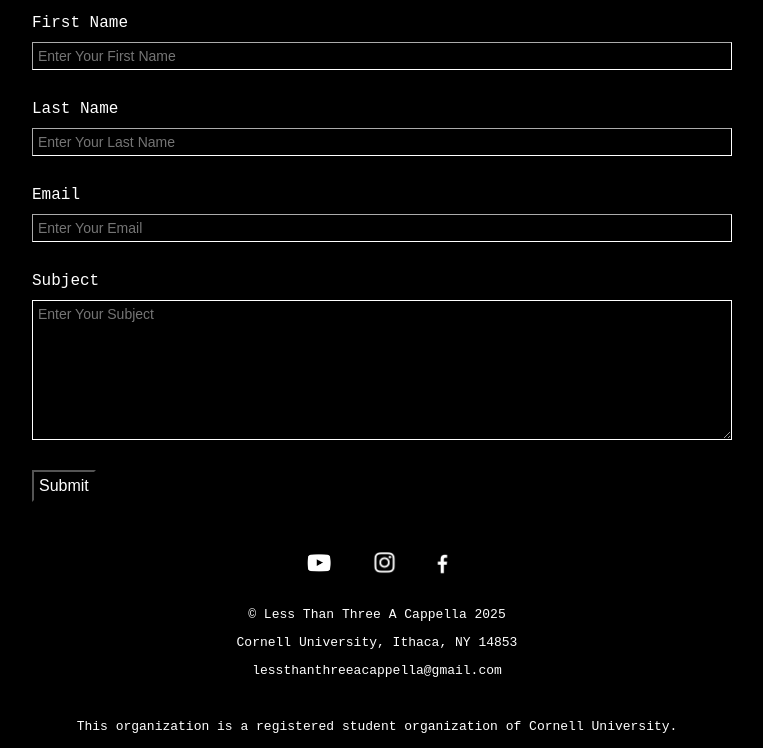
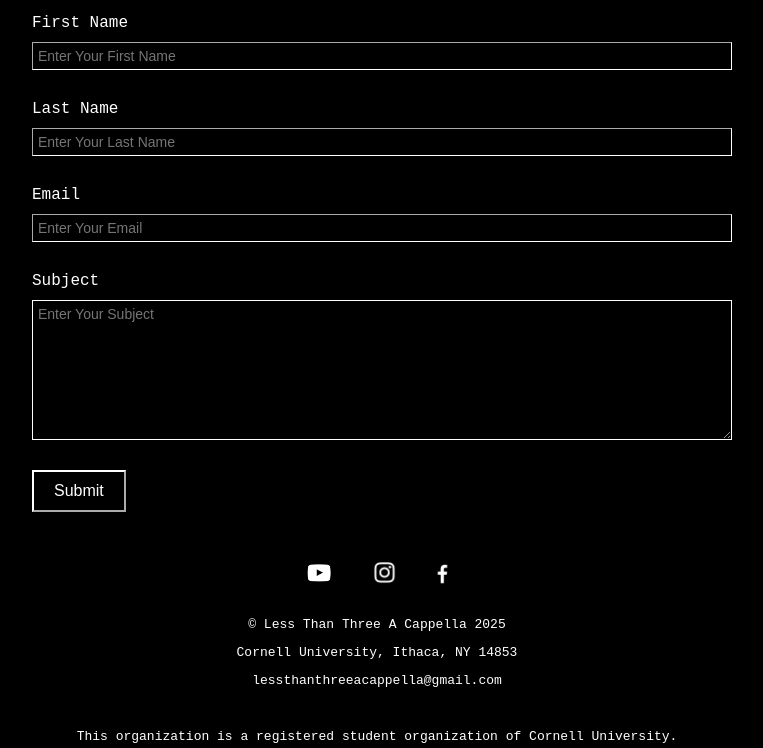
Before and after one commit to lm010604/Less-Than-Three-Website, a PHP site: page /contact.html in a window 1280 px wide. Shown: the part 334-1082 px from the top of the page, without its empty margins (263-1026 px from the left). Run offline with PHP 8.4, Linux system fonts and the light colour scheme.

Commit message:
changed form button css

```diff
--- a/styles/site.css
+++ b/styles/site.css
@@ -401,10 +401,12 @@ label {
 }
 
 button {
-  padding: 5px;
+  border-color: white;
+  padding: 10px 20px;
   font-size: 16px;
   color: white;
   background-color: black;
+
 }
 
 #auditions-poster {
```
